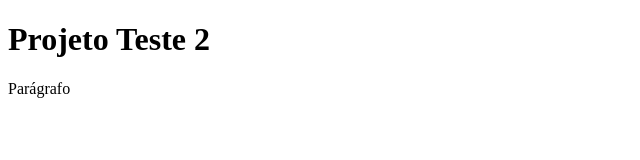
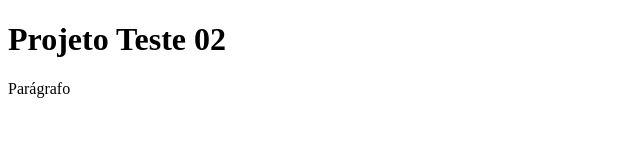
Before and after one commit to ProfessoraRoneide/Meus-projetos-2025, a plain HTML site: page Javascript/index.html in a window 1280 px wide. Shown: the full height of the page, 0-640 px from the left. Drawn offline with Linux system fonts and the light colour scheme.

Commit message:
Update index.html

```diff
--- a/Javascript/index.html
+++ b/Javascript/index.html
@@ -6,7 +6,7 @@
     <title>Projeto Teste</title>
 </head>
 <body>
-    <h1> Projeto Teste 2</h1>
+    <h1> Projeto Teste 02</h1>
     <p> Parágrafo</p>
 </body>
 </html>
```
